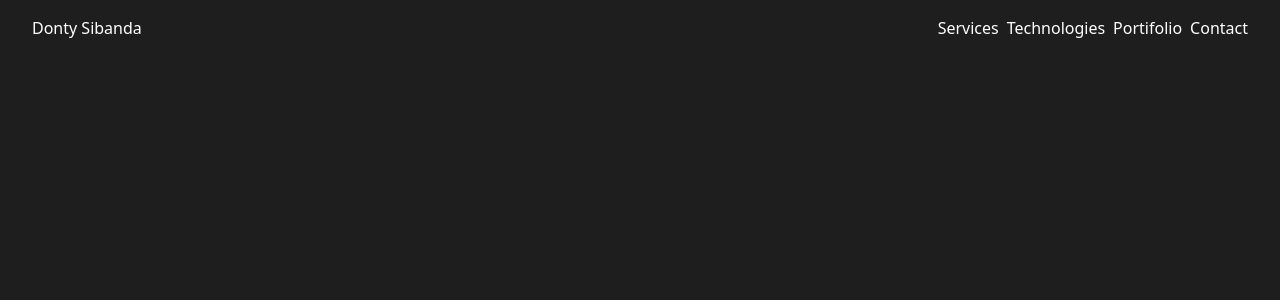
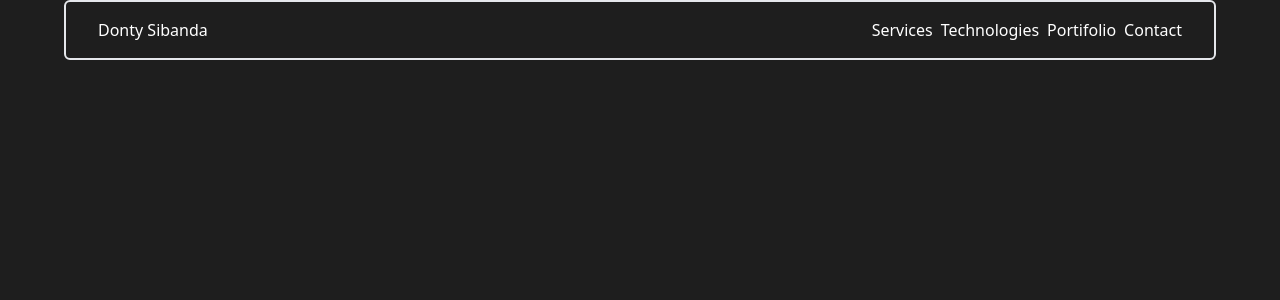
Before and after one commit to sibandadonty/web-portfolio, a React (Vite) app: page / in a window 1280 px wide. Shown: the top 300 px of the page. Built offline with nearby package versions, Linux system fonts and the light colour scheme.

Commit message:
navbar open close functionality added

```diff
--- a/src/App.jsx
+++ b/src/App.jsx
@@ -3,7 +3,7 @@ import NavBar from "./components/NavBar";
 
 function App() {
   return (
-    <div className="bg-primary">
+    <div className="bg-primary mx-16">
       <NavBar />
     </div>
   );
--- a/src/components/NavBar.jsx
+++ b/src/components/NavBar.jsx
@@ -5,11 +5,17 @@ function NavBar() {
   const [showNav, setShowNav] = useState(false);
 
   return (
-    <nav className="flex justify-between px-8 py-4 bg-primary text-white">
+    <nav className="flex justify-between px-8 py-4 bg-primary text-white border-2 border-gray-200 rounded-md">
       <h3>Donty Sibanda</h3>
 
       {/* Mobile Navigation */}
-      <ul className="flex gap-2 md:hidden absolute top-0 left-0 bottom-0 flex-col p-4 bg-white w-[50%] text-black">
+      <ul
+        className={`flex gap-2 md:hidden absolute top-0 bottom-0 flex-col p-4 bg-white w-[50%] text-black ${
+          showNav
+            ? "left-0 duration-500 ease-in-out"
+            : "left-[-1000px] duration-500 ease-in-out"
+        }`}
+      >
         <li>
           <a href="#">Donty Sibanda</a>
         </li>
@@ -28,7 +34,7 @@ function NavBar() {
       </ul>
 
       <div className="md:hidden">
-        <CiMenuBurger size={24} />
+        <CiMenuBurger size={24} onClick={() => setShowNav(!showNav)}/>
       </div>
 
       {/* Desktop Navigation */}
```
